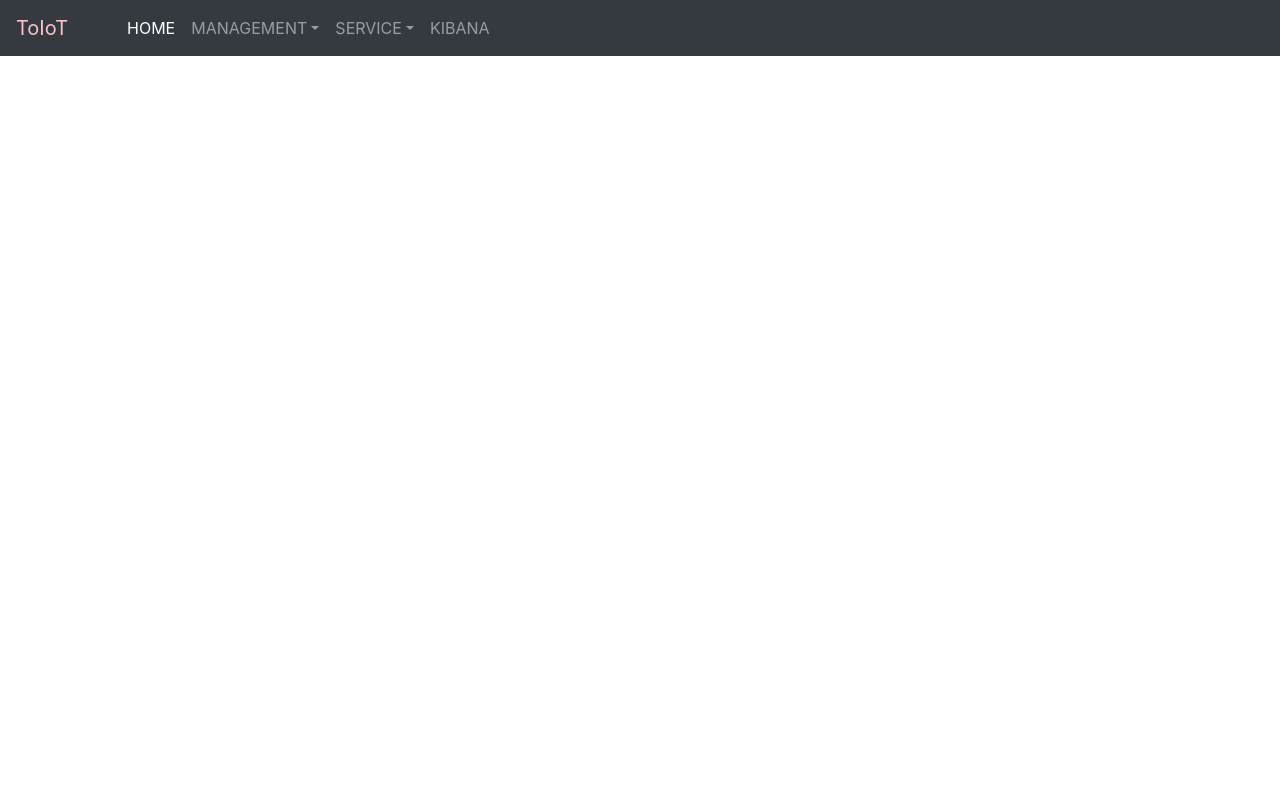
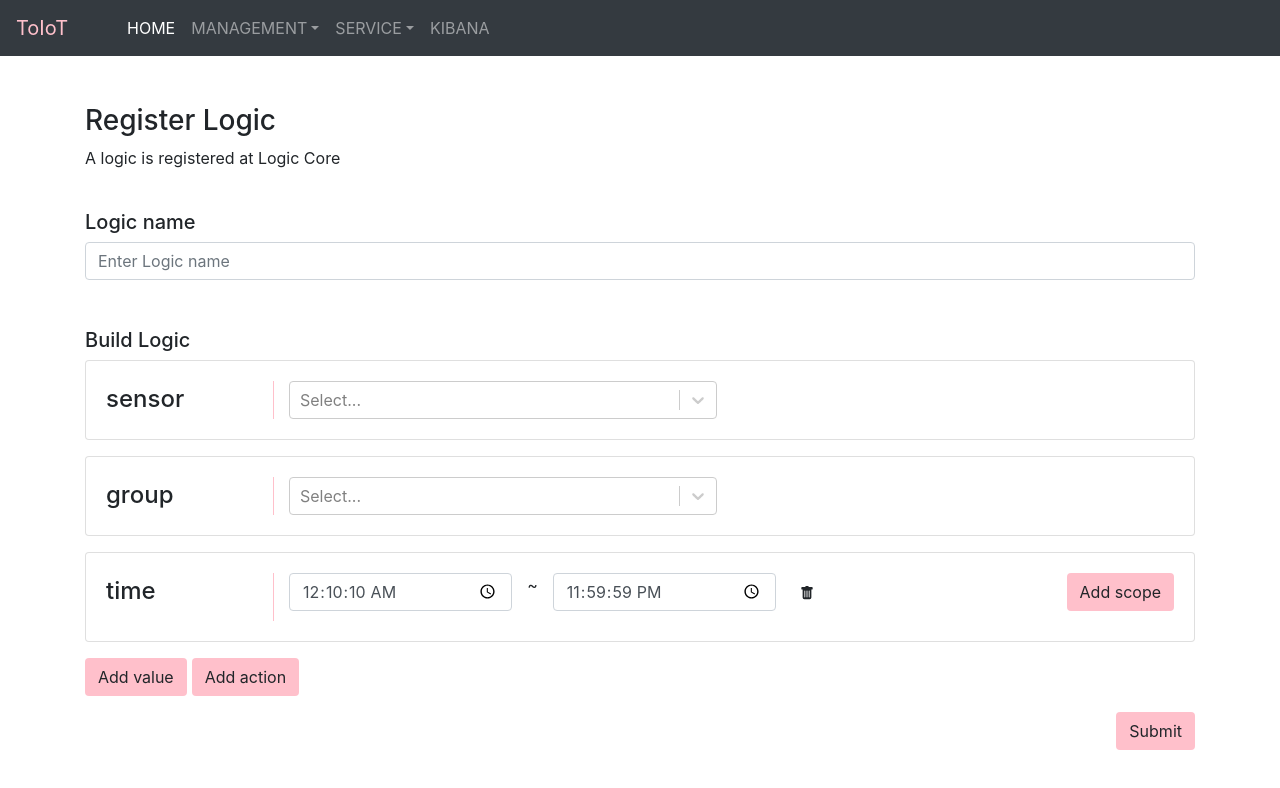
Before and after one commit to SSU-NC/toiot, a React (Create React App) app in the folder ui/pdk-ui/: page /registerLogic in a window 1280 px wide. Shown: the top 788 px of the page. Built offline with nearby package versions, Linux system fonts and the light colour scheme.

Commit message:
[issue-31]modify request msg format

```diff
--- a/ui/pdk-ui/src/App.tsx
+++ b/ui/pdk-ui/src/App.tsx
@@ -1,4 +1,4 @@
-import React, { useImperativeHandle, Component } from 'react';
+import React, { Component } from 'react';
 import { BrowserRouter as Router, Route } from 'react-router-dom';
 import Nav from './Navigation';
 import Dashboard from './Dashboard';
@@ -6,8 +6,8 @@ import SensorManagement from './SensorManagement';
 import NodeManagement from './NodeManagement';
 import Kibana from './Kibana';
 import RegisterAlarm from './components/RegisterAlarm';
-import LogicCore from './components/LogicCore';
-
+import LogicCoreManagement from './LogicCoreManagement';
+import RegisterLogicCore from './components/RegisterLogicCore'
 import { sensorListElem, nodeListElem } from './components/ElementsInterface';
 import { SENSOR_URL, NODE_URL } from './defineUrl';
 
@@ -83,13 +83,18 @@ class App extends Component<{}, appState> {
 							<Route
 							path="/logicCore"
 							render={() => (
-									<LogicCore
+									<LogicCoreManagement
 										sensorList={this.state.sensorList}
 										nodeList={this.state.nodeList}
 									/>
 								)}
 							/>
 							<Route path="/kibana" component={Kibana} />
+							<Route path="/registerLogic"
+								render={() => (
+									<RegisterLogicCore sensorList={this.state.sensorList} nodeList={this.state.nodeList}/>
+								)}>
+							</Route>
 						</div>
 					</div>
 				</Router>
--- /dev/null
+++ b/ui/pdk-ui/src/LogicCoreManagement.tsx
@@ -0,0 +1,26 @@
+import React, { Component } from 'react';
+import RegisterLogicCore from "./components/RegisterLogicCore";
+//import LogicCoreTable from "./components/LogicCoreTable";
+import { sensorListElem, nodeListElem } from './components/ElementsInterface';
+import { Link, Route, BrowserRouter as Router } from "react-router-dom"
+interface LogicCoreManagementProps {
+    sensorList: Array<sensorListElem>;
+	nodeList: Array<nodeListElem>;
+}
+
+class LogicCoreManagement extends Component<LogicCoreManagementProps> {
+    render() {
+    return(
+        <div>
+            <Link to='/registerLogic'>
+                <button
+                    type="button"
+                    className="btn float-right"
+                    style={{background:'pink'}}
+                >register logic</button>
+            </Link>
+        </div>
+    );
+    }
+}
+export default LogicCoreManagement;
--- a/ui/pdk-ui/src/components/LogicCoreComponents/ActionCard.tsx
+++ b/ui/pdk-ui/src/components/LogicCoreComponents/ActionCard.tsx
@@ -1,16 +1,18 @@
 import React, { Component } from 'react';
 import Select from 'react-select';
-import { lcAction } from '../LcElementsInterface';
+import { logicElem } from '../LcElementsInterface';
 import '../LogicCore.css';
 
 interface ActionCardProps {
-	handleActionCardChange: (value: lcAction) => void;
+	handleActionCardChange: (value: logicElem) => void;
 	handleRemoveActionCardClick: () => void;
 }
 
 interface ActionCardState {
-	logic: string;
-	text: string;
+	elem: string;
+	arg : {
+		text: string;
+	}
 }
 interface actionOptionsElem {
 	label: string;
@@ -19,19 +21,19 @@ interface actionOptionsElem {
 
 class ActionCard extends Component< ActionCardProps, ActionCardState > {
 	state: ActionCardState = {
-		logic: '',
-		text: ''
+		elem: '',
+		arg: { text: ''}
 	}
 	handleActionChange = async(e: any) => {
 		await this.setState({
-			logic: e.value,
+			elem: e.value,
 		})
 		this.props.handleActionCardChange(this.state);
 	}
 
 	handleTextChange = async(e: React.ChangeEvent<HTMLInputElement>) => {
 		await this.setState({
-			text: e.target.value,
+			arg: {text: e.target.value},
 		})
 		this.props.handleActionCardChange(this.state);
 	}
@@ -62,7 +64,7 @@ class ActionCard extends Component< ActionCardProps, ActionCardState > {
 
 					<div className="col-1"></div>
 					<div className="col-5">
-						{(this.state.logic === "alarm") ?
+						{(this.state.elem === "alarm") ?
 						(
 						<div>
 							<span>Alarm MSG</span>
@@ -70,14 +72,14 @@ class ActionCard extends Component< ActionCardProps, ActionCardState > {
 								type="text"
 								className="form-control"
 								name="alarm_msg"
-								value={this.state.text}
+								value={this.state.arg.text}
 								placeholder="Enter alarm msg which you want to get alert"
 								onChange={this.handleTextChange}
 							/>
 						</div>
 
 						) :
-						((this.state.logic === "email") ?
+						((this.state.elem === "email") ?
 						(
 						<div>
 							<span>Email address</span>
@@ -85,7 +87,7 @@ class ActionCard extends Component< ActionCardProps, ActionCardState > {
 								type="email"
 								className="form-control"
 								id="email"
-								value={this.state.text}
+								value={this.state.arg.text}
 								aria-describedby="emailHelp"
 								placeholder="toiot@example.com"
 								onChange={this.handleTextChange}
--- a/ui/pdk-ui/src/components/LogicCoreComponents/GroupCard.tsx
+++ b/ui/pdk-ui/src/components/LogicCoreComponents/GroupCard.tsx
@@ -2,13 +2,32 @@ import React, { Component } from 'react';
 import Select from 'react-select';
 import { nodeListElem, groupOptionsElem } from '../ElementsInterface'
 import '../LogicCore.css';
+import { logicElem } from '../LcElementsInterface';
 
 interface GroupCardProps{
 	nodeList: Array<nodeListElem>;
-    handleGroupCardChange: (group: any) => void;
+    handleGroupCardChange: (group: logicElem) => void;
+}
+interface GroupCardState {
+	elem: "group",
+	arg: {
+		group: Array<string>;
+	}
 }
 
-class GroupCard extends Component< GroupCardProps, {} > {
+class GroupCard extends Component< GroupCardProps, GroupCardState > {
+	state: GroupCardState ={
+		elem: "group",
+		arg: {
+			group: [],
+		}
+	}
+	handleGroupChange = async(e: any) => {
+		await this.setState({
+			arg:{group :[ e.target.value ]},
+		})
+		this.props.handleGroupCardChange(this.state);
+	}
     render() {
         let groupOptions: Array<groupOptionsElem>;
 		groupOptions = this.props.nodeList.map((val: nodeListElem) => {
@@ -26,7 +45,7 @@ class GroupCard extends Component< GroupCardProps, {} > {
 							name="group"
 							options={groupOptions}
 							classNamePrefix="select"
-							onChange={this.props.handleGroupCardChange}
+							onChange={this.handleGroupChange}
 						/>
 					</div>
 				</div>
--- a/ui/pdk-ui/src/components/LogicCoreComponents/TimeCard.tsx
+++ b/ui/pdk-ui/src/components/LogicCoreComponents/TimeCard.tsx
@@ -1,26 +1,26 @@
 import React, { Component } from 'react';
-import { timeRange, lcTime } from '../LcElementsInterface';
+import { timeRange, logicElem } from '../LcElementsInterface';
 
 import '../LogicCore.css';
 
 interface TimeCardProps{
-    handleTimeCardChange: (time_range: lcTime) => void;
+    handleTimeCardChange: (time_range: logicElem) => void;
 }
 
 interface TimeCardState{
-    logic: "time",
-    range: Array<timeRange>;
+    elem: "time",
+    arg: { range: Array<timeRange> }
 }
 
 class TimeCard extends Component< TimeCardProps, TimeCardState > {
     state: TimeCardState = {
-        logic: "time",
-        range: [{start: "00:10:10", end: "23:59:59"}],
+        elem: "time",
+        arg: {range: [{start: "00:10:10", end: "23:59:59"}]}
     }
     // handle click event of the Add button
     handleAddClick = async () => {
         await this.setState({
-            range: [...this.state.range, {start: "00:10:10",end: "23:59:59"}]
+            arg: {range: [...this.state.arg.range, {start: "00:10:10",end: "23:59:59"}]}
         });
         this.props.handleTimeCardChange(this.state);
      };
@@ -28,18 +28,18 @@ class TimeCard extends Component< TimeCardProps, TimeCardState > {
      // handle click event of the Remove button
     handleRemoveClick = (idx: number) => async () => {
         await this.setState({
-            range: this.state.range.filter((s: any, sidx:number) => idx !== sidx)
+            arg: {range: this.state.arg.range.filter((s: any, sidx:number) => idx !== sidx)}
         });
         this.props.handleTimeCardChange(this.state);
     };
 
     handleTimeChange = (idx: number) => async (e: React.ChangeEvent<HTMLInputElement>) => {
-        const new_range = this.state.range.map((range: timeRange, sidx: number) => {
+        const new_range = this.state.arg.range.map((range: timeRange, sidx: number) => {
             if (idx !== sidx) return range;
             if (e.target.id === "start-time-input") return { ...range, start: e.target.value};
             return {...range, end: e.target.value};
         });
-        await this.setState({ range: new_range });
+        await this.setState({ arg: {range: new_range} });
         this.props.handleTimeCardChange(this.state);
     };
 
@@ -54,7 +54,7 @@ class TimeCard extends Component< TimeCardProps, TimeCardState > {
                 <div className="col-6">
                     <div className="row">
                         <div className="input-group row margin-left">
-                            {this.state.range.map((range: timeRange, idx: number) => (
+                            {this.state.arg.range.map((range: timeRange, idx: number) => (
                                 <div className="input-group margin-bottom">
                                     <div className="col">
                                 <input
--- a/ui/pdk-ui/src/components/LogicCoreComponents/ValueCard.tsx
+++ b/ui/pdk-ui/src/components/LogicCoreComponents/ValueCard.tsx
@@ -2,29 +2,33 @@ import React, { Component } from 'react';
 import Select from 'react-select';
 import '../LogicCore.css';
 import { valueOptionsElem, value_list_elem } from '../ElementsInterface'
-import { numRange, lcValue } from '../LcElementsInterface';
+import { numRange, logicElem } from '../LcElementsInterface';
 
 interface ValueCardProps{
 	valueList: Array<value_list_elem>;
-	handleValueCardChange: (value: lcValue) => void;
+	handleValueCardChange: (value: logicElem) => void;
 	handleRemoveValueCardClick: () => void;
 }
 
 interface ValueCardState {
-	logic: string;
-	value: string;
-    range: Array<numRange>;
+	elem: string;
+	arg: {
+		value: string;
+		range: Array<numRange>;
+	}
 }
 class ValueCard extends Component< ValueCardProps, ValueCardState > {
     state: ValueCardState = {
-		logic: 'value',
-		value: '',
-		range: [{min: 0, max: 255}],
+		elem: 'value',
+		arg: {
+			value: '',
+			range: [{min: 0, max: 255}],
+		}
 	}
 	// handle click event of the Add button
     handleAddClick = async () => {
         await this.setState({
-            range: [...this.state.range, {min: 0, max: 255}]
+            arg:{value: this.state.arg.value, range: [...this.state.arg.range, {min: 0, max: 255}]},
         });
 		this.props.handleValueCardChange(this.state);
      };
@@ -32,23 +36,23 @@ class ValueCard extends Component< ValueCardProps, ValueCardState > {
      // handle click event of the Remove button
     handleRemoveClick = (idx: number) => async () => {
         await this.setState({
-            range: this.state.range.filter((s: any, sidx:number) => idx !== sidx)
+            arg: {value: this.state.arg.value, range: this.state.arg.range.filter((s: any, sidx:number) => idx !== sidx) },
 		});
 		this.props.handleValueCardChange(this.state);
     };
 
     handleNumChange = (idx: number) => async (e: any) => {
-        const new_range_elem = this.state.range.map((rangeElem: numRange, sidx: number) => {
+        const new_range_elem = this.state.arg.range.map((rangeElem: numRange, sidx: number) => {
             if (idx !== sidx) return rangeElem;
             if (e.target.id === "val_min") return { ...rangeElem, min: e.target.value};
             return { ...rangeElem, max: e.target.value};
 		});
-		await this.setState({ range: new_range_elem });
+		await this.setState({ arg:{value: this.state.arg.value, range: new_range_elem} });
 		this.props.handleValueCardChange(this.state);
 	};
 	handleValueChange = async(e: any) => {
 		await this.setState({
-			value: e.value,
+			arg: {value: e.value, range: this.state.arg.range},
 		})
 		this.props.handleValueCardChange(this.state);
 	}
@@ -86,7 +90,7 @@ class ValueCard extends Component< ValueCardProps, ValueCardState > {
 					</div>
 					<div className="col-1"></div>
 					<div className="col-4">
-					{this.state.range.map((range: numRange, idx: number) => (
+					{this.state.arg.range.map((range: numRange, idx: number) => (
 					<div className="input-group mb-2">
 						<input
 							type="number"
@@ -96,7 +100,7 @@ class ValueCard extends Component< ValueCardProps, ValueCardState > {
 							value={range.min}
 							onChange={this.handleNumChange(idx)}
 						/>
-						<span>&lt; {this.state.value} &lt;</span>
+						<span>&lt; {this.state.arg.value} &lt;</span>
 						<input
 							type="number"
 							className="form-control"
--- a/ui/pdk-ui/src/components/LogicCore.tsx
+++ b/ui/pdk-ui/src/components/RegisterLogicCore.tsx
@@ -1,6 +1,6 @@
 import React, { Component } from 'react';
-import { sensorListElem, sensorOptionsElem, groupOptionsElem, nodeListElem } from './ElementsInterface';
-import { lcValue, lcAction, LogicCorePost, lcGroup, lcTime } from './LcElementsInterface'
+import { sensorListElem, sensorOptionsElem, nodeListElem } from './ElementsInterface';
+import { logicElem, LogicCorePost } from './LcElementsInterface'
 import './LogicCore.css';
 import SensorCard from './LogicCoreComponents/SensorCard';
 import ValueCard from './LogicCoreComponents/ValueCard';
@@ -17,10 +17,10 @@ interface LogicCoreProps{
 interface LogicCoreState{
 	logic_name: string;
 	sensor_info: sensorOptionsElem;
-	selected_value: Array<lcValue>;
-	selected_time: lcTime;
-	selected_action: Array<lcAction>;
-	selected_group: lcGroup;
+	selected_value: Array<logicElem>;
+	selected_time: logicElem;
+	selected_action: Array<logicElem>;
+	selected_group: logicElem;
 
 	submit_msg: LogicCorePost;
 }
@@ -35,8 +35,8 @@ class LogicCore extends Component<LogicCoreProps, LogicCoreState> {
 			value_list:[]
 		},
 		selected_value: [],
-		selected_group: {logic:"empty", group: []},
-		selected_time: {logic:"empty", range: []},
+		selected_group: {elem:"empty", arg: {group: []}},
+		selected_time: {elem:"empty", arg:{range: []}},
 		selected_action: [],
 
 		submit_msg: {
@@ -57,26 +57,27 @@ class LogicCore extends Component<LogicCoreProps, LogicCoreState> {
 			sensor_info,
 		});
 	};
-	handleGroupCardChange = (selectedGroups: Array<groupOptionsElem>) => {
+	handleGroupCardChange = (selected_group: logicElem) => {
 		this.setState({
-			selected_group :{ logic: "group", group : selectedGroups.map((selectedGroup: groupOptionsElem)=>(selectedGroup.value)),},
+			//selected_group :{ logic: "group", group : selectedGroups.map((selectedGroup: groupOptionsElem)=>(selectedGroup.value)),},
+			selected_group,
 		});
 	};
-	handleValueCardChange = (idx: number) => (selectedValue: lcValue) => {
-		const new_selected_value = this.state.selected_value.map((value: lcValue, sidx: number) => {
+	handleValueCardChange = (idx: number) => (selectedValue: logicElem) => {
+		const new_selected_value = this.state.selected_value.map((value: logicElem, sidx: number) => {
             if (idx !== sidx) return value;
             return selectedValue;
         });
 		this.setState({ selected_value: new_selected_value });
 
 	};
-	handleTimeCardChange = (selected_time: lcTime) => {
+	handleTimeCardChange = (selected_time: logicElem) => {
 	 this.setState({
 			selected_time,
 		});
 	};
-	handleActionCardChange = (idx: number) => (selectedAction: lcAction) => {
-		const new_selected_action = this.state.selected_action.map((action: lcAction, sidx: number) => {
+	handleActionCardChange = (idx: number) => (selectedAction: logicElem) => {
+		const new_selected_action = this.state.selected_action.map((action: logicElem, sidx: number) => {
             if (idx !== sidx) return action;
             return selectedAction;
         });
@@ -86,12 +87,12 @@ class LogicCore extends Component<LogicCoreProps, LogicCoreState> {
 	// handle add card button click event
 	handleAddValueCardClick = () => {
        this.setState({
-            selected_value: [...this.state.selected_value, {logic: "empty", value: "", range:[{min:0,max:255}]}]
+            selected_value: [...this.state.selected_value, {elem: "empty", arg: {value: "", range:[{min:0,max:255}]}}]
 		 });
 	}
 	handleAddActionCardClick = () => {
 		 this.setState({
-            selected_action: [...this.state.selected_action, {logic: "empty", text:""}]
+            selected_action: [...this.state.selected_action, {elem: "empty", arg:{text:""}}]
 		 });
 	}
 
@@ -109,7 +110,7 @@ class LogicCore extends Component<LogicCoreProps, LogicCoreState> {
 
     handleSubmit = (e: React.MouseEvent<HTMLButtonElement>) => {
 		//e.preventDefault();
-		let logic_array : Array< lcValue | lcTime | lcGroup | lcAction>= [
+		let logic_array : Array< logicElem>= [
 			this.state.selected_group,
 			this.state.selected_time,
 		];
```
Also changed, not shown: ui/pdk-ui/src/components/LcElementsInterface.tsx (+13 -9 lines).
